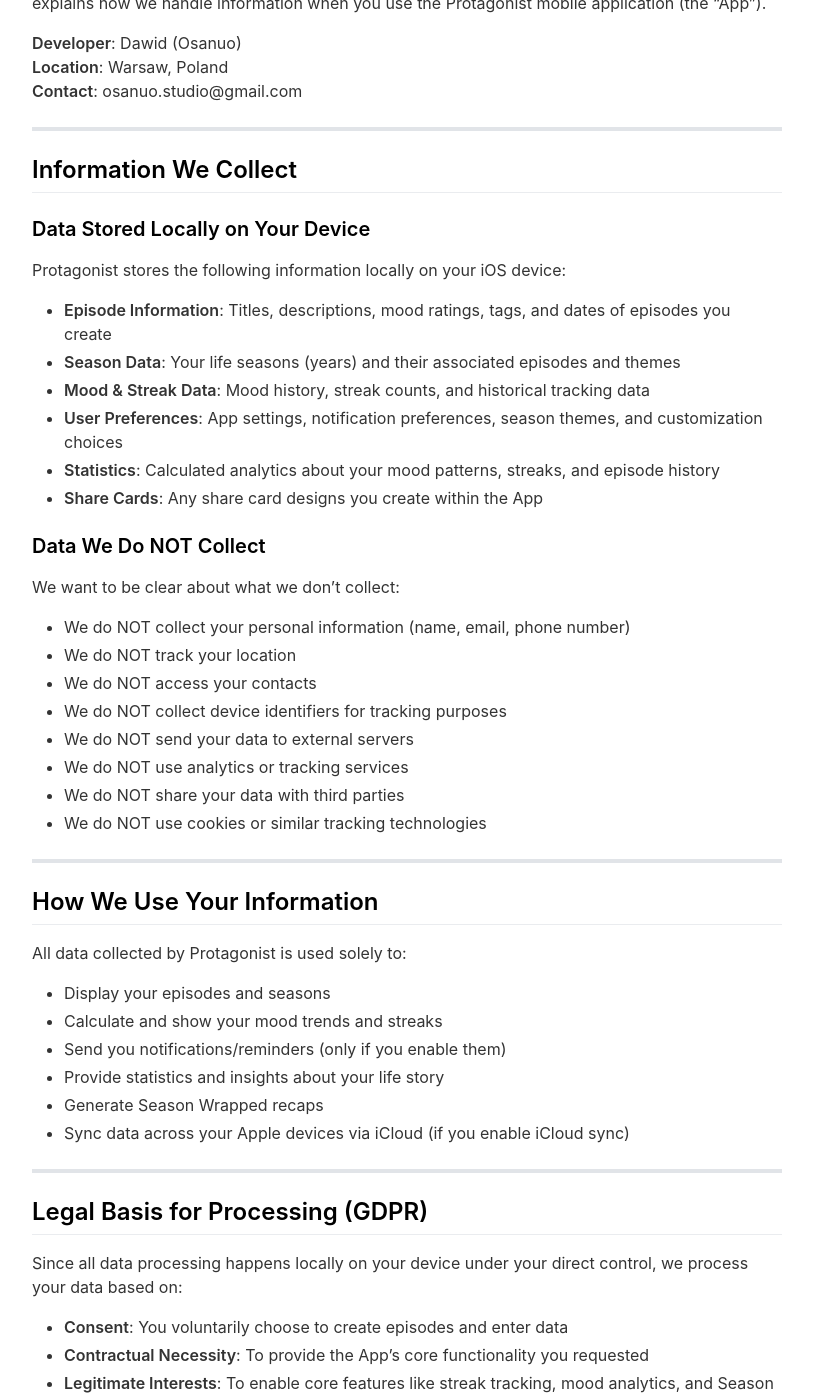
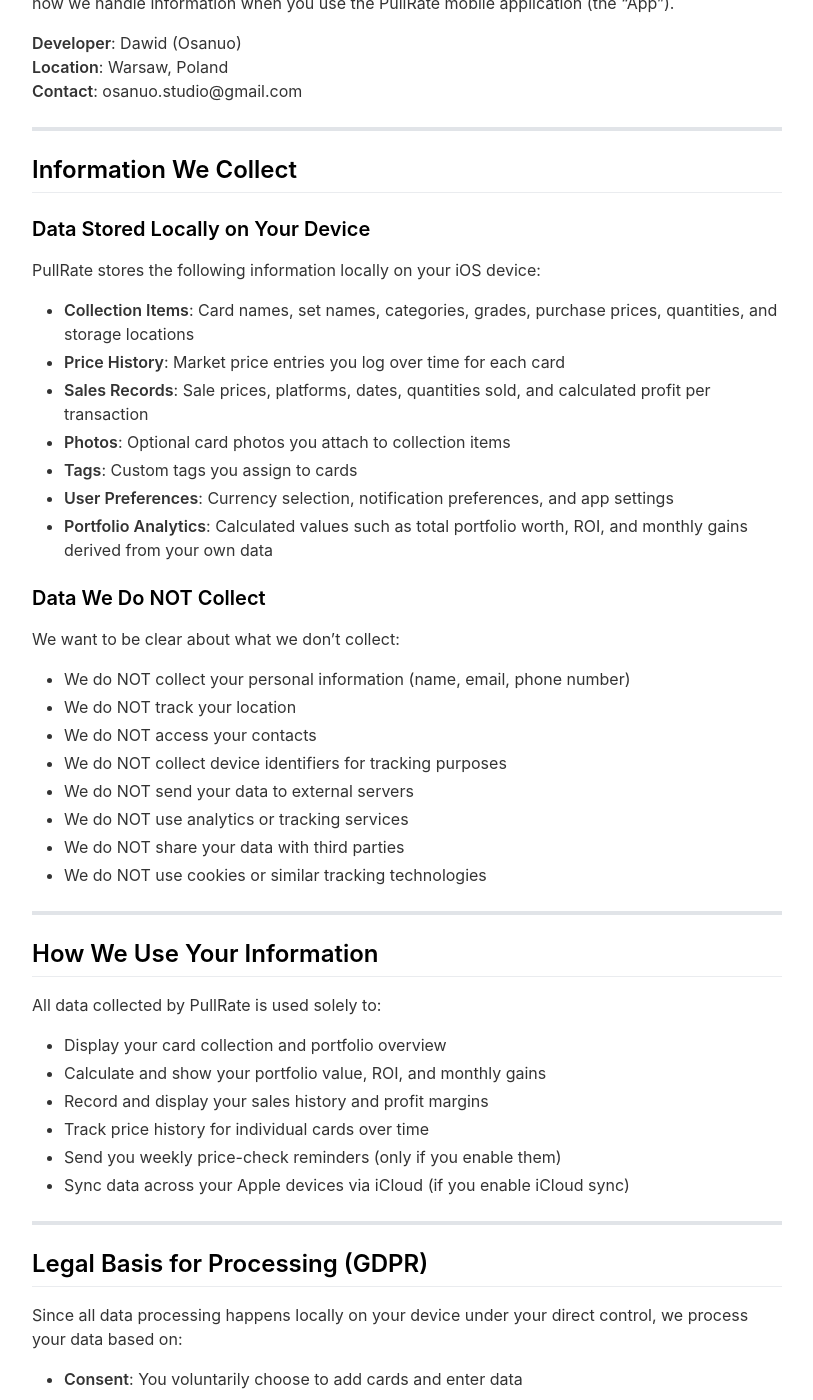
Before and after one commit to osanuo/PullRate.app, a Jekyll site: the page built from _pages/privacypolicy.md, in a window 1280 px wide and 1400 px high, scrolled down 347 px. Shown: the whole window, without its empty margins (233-1046 px from the left). Built offline with Jekyll 4.4.1, drawn with Linux system fonts in a browser that asks for light colours; nearby versions of some CDN libraries; some of the changed text lies outside the part shown.

Commit message:
Update privacypolicy.md

```diff
--- a/_pages/privacypolicy.md
+++ b/_pages/privacypolicy.md
@@ -4,13 +4,11 @@ title: Privacy Policy
 include_in_header: false
 ---
 
-# Privacy Policy for Protagonist
-
-**Last Updated: March 1, 2026**
+# Privacy Policy for PullRate
+**Last Updated: March 6, 2026**
 
 ## Introduction
-
-Protagonist ("we," "our," or "us") is committed to protecting your privacy. This Privacy Policy explains how we handle information when you use the Protagonist mobile application (the "App").
+PullRate ("we," "our," or "us") is committed to protecting your privacy. This Privacy Policy explains how we handle information when you use the PullRate mobile application (the "App").
 
 **Developer**: Dawid (Osanuo)
 **Location**: Warsaw, Poland
@@ -21,18 +19,17 @@ Protagonist ("we," "our," or "us") is committed to protecting your privacy. This
 ## Information We Collect
 
 ### Data Stored Locally on Your Device
+PullRate stores the following information locally on your iOS device:
 
-Protagonist stores the following information locally on your iOS device:
-
-- **Episode Information**: Titles, descriptions, mood ratings, tags, and dates of episodes you create
-- **Season Data**: Your life seasons (years) and their associated episodes and themes
-- **Mood & Streak Data**: Mood history, streak counts, and historical tracking data
-- **User Preferences**: App settings, notification preferences, season themes, and customization choices
-- **Statistics**: Calculated analytics about your mood patterns, streaks, and episode history
-- **Share Cards**: Any share card designs you create within the App
+- **Collection Items**: Card names, set names, categories, grades, purchase prices, quantities, and storage locations
+- **Price History**: Market price entries you log over time for each card
+- **Sales Records**: Sale prices, platforms, dates, quantities sold, and calculated profit per transaction
+- **Photos**: Optional card photos you attach to collection items
+- **Tags**: Custom tags you assign to cards
+- **User Preferences**: Currency selection, notification preferences, and app settings
+- **Portfolio Analytics**: Calculated values such as total portfolio worth, ROI, and monthly gains derived from your own data
 
 ### Data We Do NOT Collect
-
 We want to be clear about what we don't collect:
 
 - We do NOT collect your personal information (name, email, phone number)
@@ -47,43 +44,39 @@ We want to be clear about what we don't collect:
 ---
 
 ## How We Use Your Information
+All data collected by PullRate is used solely to:
 
-All data collected by Protagonist is used solely to:
-
-- Display your episodes and seasons
-- Calculate and show your mood trends and streaks
-- Send you notifications/reminders (only if you enable them)
-- Provide statistics and insights about your life story
-- Generate Season Wrapped recaps
+- Display your card collection and portfolio overview
+- Calculate and show your portfolio value, ROI, and monthly gains
+- Record and display your sales history and profit margins
+- Track price history for individual cards over time
+- Send you weekly price-check reminders (only if you enable them)
 - Sync data across your Apple devices via iCloud (if you enable iCloud sync)
 
 ---
 
 ## Legal Basis for Processing (GDPR)
-
 Since all data processing happens locally on your device under your direct control, we process your data based on:
 
-- **Consent**: You voluntarily choose to create episodes and enter data
-- **Contractual Necessity**: To provide the App's core functionality you requested
-- **Legitimate Interests**: To enable core features like streak tracking, mood analytics, and Season Wrapped
+- **Consent**: You voluntarily choose to add cards and enter data
+- **Contractual Necessity**: To provide the App's core portfolio tracking functionality you requested
+- **Legitimate Interests**: To enable core features like portfolio valuation, profit calculation, and price history charts
 
 ---
 
 ## Data Storage and Security
 
 ### Local Storage
-
 All your data is stored locally on your device using:
 
-- **iOS Secure Storage**: We use Apple's secure storage mechanisms (SwiftData/Core Data)
+- **iOS Secure Storage**: We use Apple's secure storage mechanisms (SwiftData)
 - **Encryption**: Your data is protected by iOS's built-in encryption when your device is locked
 - **No Cloud Servers**: We do not maintain any servers that store your personal data
 
 ### iCloud Sync
-
 If you choose to enable iCloud sync:
 
-- Your episode and season data is synced across your Apple devices using your personal iCloud account
+- Your collection, sales, and price data is synced across your Apple devices using your personal iCloud account
 - This data is encrypted and stored in your private iCloud storage
 - We cannot access your iCloud data
 - This is entirely managed by Apple and subject to Apple's Privacy Policy
@@ -92,10 +85,9 @@ If you choose to enable iCloud sync:
 ---
 
 ## Third-Party Services
+PullRate does not use any third-party analytics, advertising, or tracking services.
 
-Protagonist does not use any third-party analytics, advertising, or tracking services.
-
-If you purchase a subscription or lifetime access through the App Store:
+If you purchase a Premium subscription through the App Store:
 
 - Payment is processed entirely by Apple
 - We do not collect or store your payment information
@@ -104,11 +96,9 @@ If you purchase a subscription or lifetime access through the App Store:
 ---
 
 ## Children's Privacy
-
-Protagonist does not knowingly collect personal information from children.
+PullRate does not knowingly collect personal information from children.
 
 ### Age Requirements
-
 - **European Union**: You must be at least 16 years old (or the minimum age required in your country under local law)
 - **Other regions**: You must be at least 13 years old
 
@@ -117,7 +107,6 @@ If you are under the required age for your region, please do not use this App. I
 ---
 
 ## Your Rights and Choices
-
 You have complete control over your data:
 
 ### Access Your Data
@@ -126,22 +115,18 @@ All your data is visible within the App at all times. There are no hidden databa
 ### Delete Your Data
 You can delete your data at any time by:
 
-- Deleting individual episodes within the App
-- Deleting entire seasons within the App
-- Using the "Delete All Data" option in Settings
+- Deleting individual cards within the App
+- Deleting sale records within the App
 - Deleting the App from your device (this permanently removes all local data)
 
 ### Export Your Data
-You can export your episode data from the App's Settings menu as a PDF season book, CSV, or JSON backup.
+You can export your collection and sales data from the App's Profile tab as a CSV file.
 
 ### Disable Notifications
-You can turn off notifications at any time in:
+You can turn off weekly price-check reminders at any time in:
 
-- The App's Settings
-- Your device's Settings → Notifications → Protagonist
-
-### Hidden Episodes
-Episodes marked as hidden remain private and are excluded from lists and shared recaps.
+- The App's Profile → Settings
+- Your device's Settings → Notifications → PullRate
 
 ### Disable iCloud Sync
 You can disable iCloud synchronization at any time in the App's Settings.
@@ -149,21 +134,18 @@ You can disable iCloud synchronization at any time in the App's Settings.
 ---
 
 ## GDPR Compliance (European Economic Area Users)
-
 If you are located in the European Economic Area (EEA), United Kingdom, or Switzerland, you have enhanced data protection rights under the General Data Protection Regulation (GDPR) and equivalent laws.
 
 ### Your GDPR Rights
-
 - **Right of Access**: You can view all your data within the App at any time
-- **Right to Rectification**: You can edit your episodes and data at any time through the App interface
+- **Right to Rectification**: You can edit your cards and records at any time through the App interface
 - **Right to Erasure** ("Right to be Forgotten"): You can delete your data at any time using the in-app deletion features
-- **Right to Data Portability**: You can export your data in standard formats (PDF, CSV, JSON)
+- **Right to Data Portability**: You can export your collection and sales data as a CSV file
 - **Right to Object**: You can choose not to enable optional features like notifications or iCloud sync
 - **Right to Restrict Processing**: You can limit how your data is used by disabling specific features
 - **Right to Withdraw Consent**: You can disable any optional features at any time without affecting core functionality
 
 ### Exercising Your Rights
-
 Since all data is stored locally on your device:
 
 - Most rights can be exercised directly through the App
@@ -171,21 +153,18 @@ Since all data is stored locally on your device:
 - We will respond to your request within 30 days as required by GDPR
 
 ### Data Protection Authority
-
 If you are in the EEA, you have the right to lodge a complaint with your local data protection authority. For Poland, this is:
 
 **Urząd Ochrony Danych Osobowych (UODO)**
 Website: https://uodo.gov.pl
 
 ### Data Protection Officer
-
 **Email**: osanuo.studio@gmail.com
 **Response Time**: Within 30 days
 
 ---
 
 ## Data Retention
-
 - **Active Use**: We retain your data locally on your device for as long as you use the App
 - **App Deletion**: All local data is permanently deleted when you delete the App from your device
 - **iCloud Data**: If you use iCloud sync, data remains in your iCloud until you delete it manually or disable iCloud sync
@@ -194,7 +173,6 @@ Website: https://uodo.gov.pl
 ---
 
 ## Data Security
-
 We take reasonable measures to protect your data:
 
 - All data stored locally is protected by iOS security features
@@ -207,37 +185,32 @@ However, no method of electronic storage is 100% secure, and we cannot guarantee
 ---
 
 ## International Data Transfers
-
-Protagonist is available worldwide. Your data is stored locally on your device, regardless of your location.
+PullRate is available worldwide. Your data is stored locally on your device, regardless of your location.
 
 If you use iCloud sync, your data may be transferred to Apple's iCloud servers in various countries. Data transfers are protected by Apple's security measures and subject to Apple's Privacy Policy. For EEA users, Apple complies with GDPR requirements for international data transfers.
 
 ---
 
 ## California Privacy Rights (CCPA)
-
-If you are a California resident, since Protagonist does not collect, sell, or share personal information with third parties, most CCPA provisions do not apply. You still have the right to access your data, delete your data, and opt-out of data sale (we never sell data).
+If you are a California resident, since PullRate does not collect, sell, or share personal information with third parties, most CCPA provisions do not apply. You still have the right to access your data, delete your data, and opt-out of data sale (we never sell data).
 
 ---
 
 ## Changes to This Privacy Policy
-
 We may update this Privacy Policy from time to time. We will notify you by posting the new policy on this page, updating the "Last Updated" date, and notifying you within the App for significant changes.
 
 ---
 
 ## Contact Us
-
 **Developer**: Dawid (Osanuo)
 **Location**: Warsaw, Poland
 **Email**: osanuo.studio@gmail.com
 **GitHub**: https://github.com/osanuo
-**Website**: https://osanuo.github.io/Protagonist.app/
+**Website**: https://osanuo.github.io/PullRate.app/
 
 We will respond within 30 days (EU/EEA users as required by GDPR).
 
 ### Supervisory Authority (EU Users)
-
 **Urząd Ochrony Danych Osobowych (UODO)**
 ul. Stawki 2, 00-193 Warsaw, Poland
 Phone: +48 22 531 03 00
@@ -249,20 +222,20 @@ For other EU countries: https://edpb.europa.eu/about-edpb/board/members_en
 ---
 
 ## Summary
-
 **In Plain English:**
 
-- ✅ Your episodes and seasons stay on your device (local storage only)
+- ✅ Your cards and sales stay on your device (local storage only)
 - ✅ We don't collect personal information
 - ✅ We don't use trackers, analytics, or cookies
+- ✅ You can export your data as CSV anytime
 - ✅ You can delete your data anytime
 - ✅ Optional iCloud sync uses your private iCloud
 - ✅ No ads, no sharing, no selling of data
 - ✅ Full GDPR compliance for EU users
-- ✅ You have complete control over your story
+- ✅ You have complete control over your collection
 
-**We built Protagonist to respect your privacy. Your life story is yours alone.**
+**We built PullRate to respect your privacy. Your portfolio data is yours alone.**
 
 ---
 
-*This Privacy Policy is effective as of March 1, 2026 and complies with GDPR, CCPA, and applicable EU consumer protection laws.*
+*This Privacy Policy is effective as of March 6, 2026 and complies with GDPR, CCPA, and applicable EU consumer protection laws.*
```
